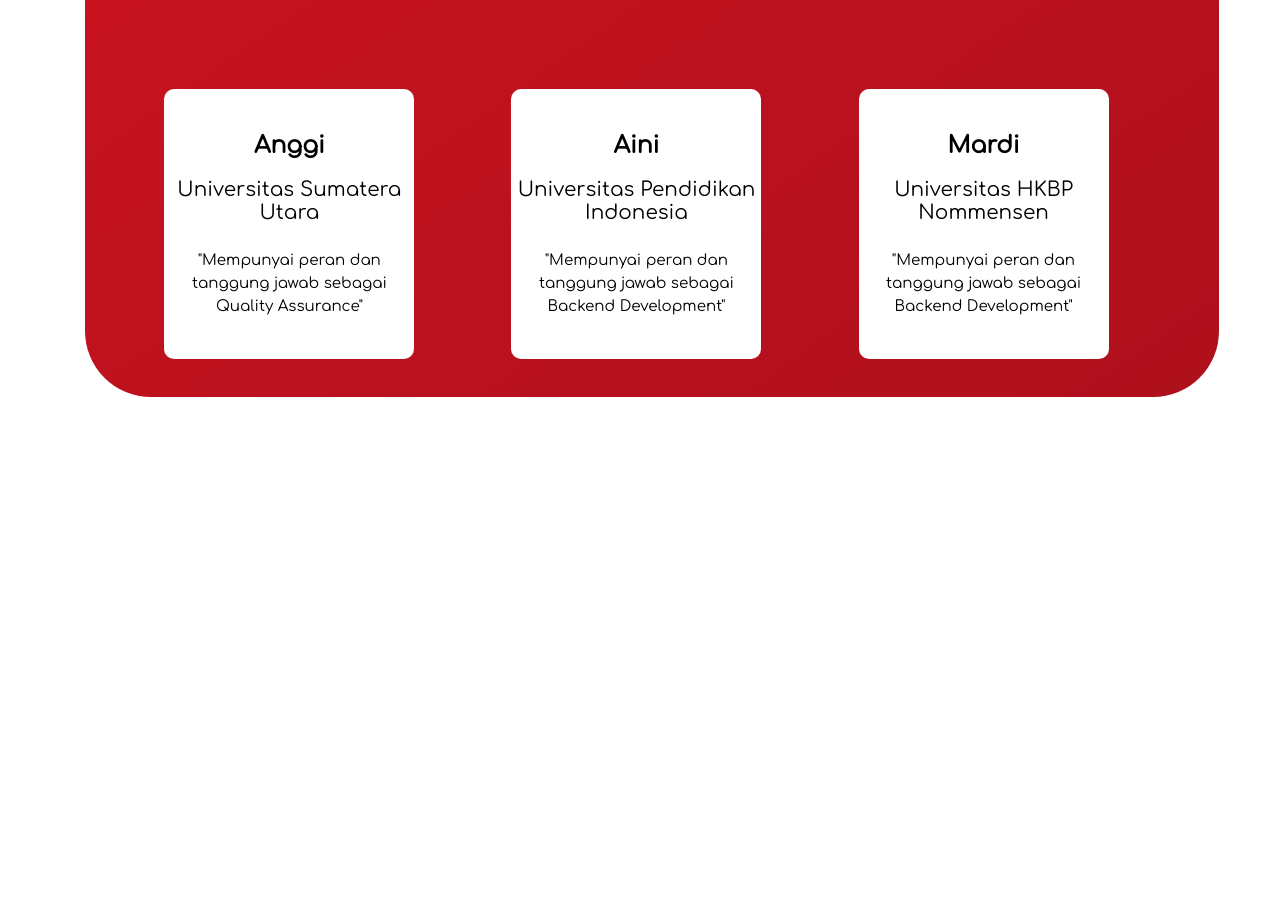
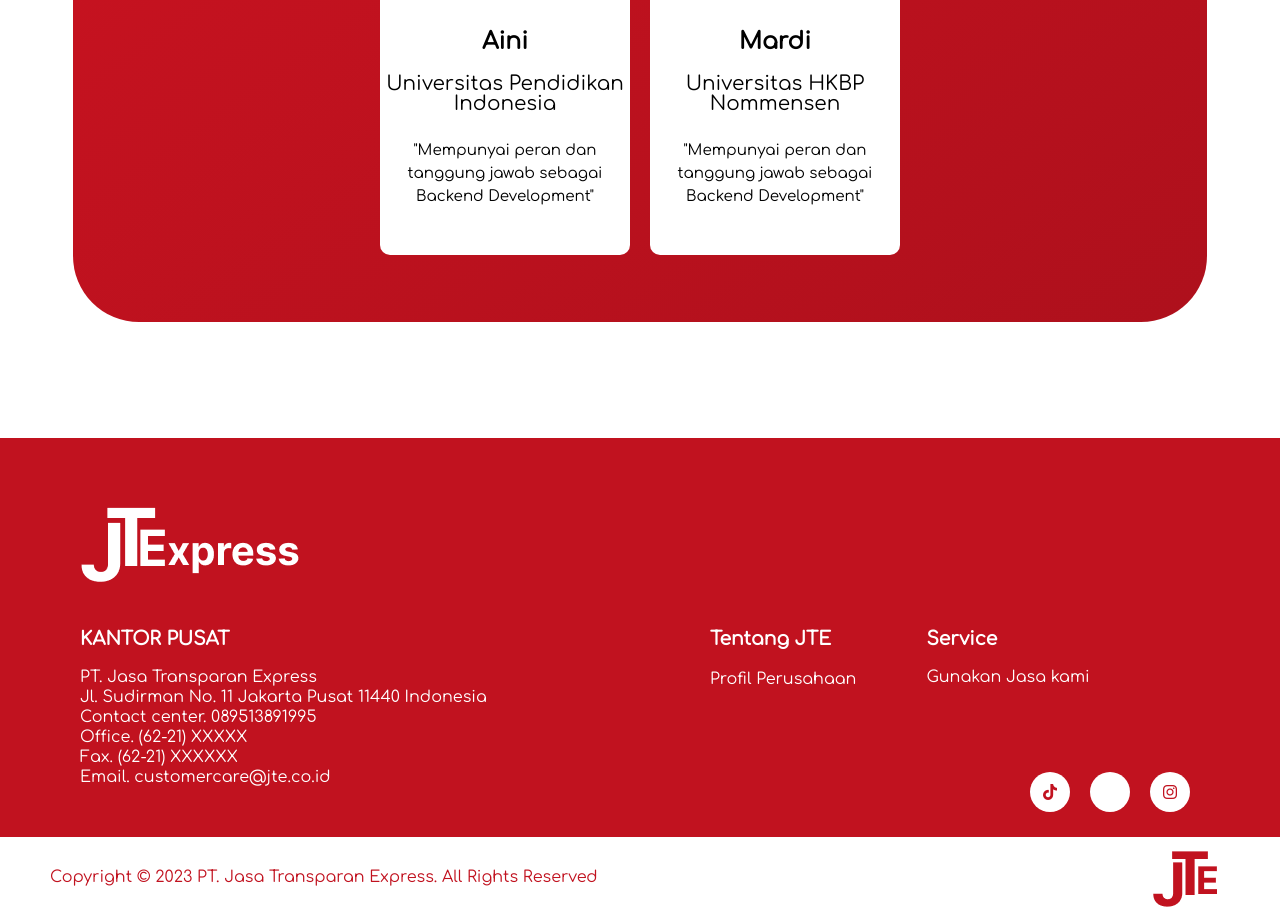
Before and after one commit to Kampus-Merdeka-Software-Engineering/FE-Jayapura-21, a plain HTML site: page about.html in a window 1280 px wide. Shown: the part 1403-2320 px from the top of the page. Before the commit the page ends 1800 px from the top, so only its background shows below. Drawn offline with Linux system fonts and the light colour scheme.

Commit message:
responsif tentang kami

```diff
--- a/CSS/about.css
+++ b/CSS/about.css
@@ -194,16 +194,23 @@ header nav ul:hover {
 
  /*about us*/
  .about-us{
+    display: flex;
     background: white;
     padding: 10px 10px 5px;
     font-size: 20px;
+    flex-direction: column;
+    gap: 10px;
+    justify-content: center;
+    align-items: center;
   }
 
   .about-us .sejarah{
     position: relative;
     top: 4cm;
-    left: 74px;
-    padding: 10px 110px 30px 110px;
+    align-items: center;
+    justify-content: center;
+    margin: auto;
+    padding: 40px;
     text-align: center;
     width: 90%;
     height: auto;
@@ -215,7 +222,6 @@ header nav ul:hover {
                 5px -5px 15px #f31727; */
   }
   .about-us .sejarah h1{
-    margin-top: 10px;
     font-size: 45px;
     text-align: center;
   }
@@ -231,7 +237,7 @@ header nav ul:hover {
   }
   .about-us .vm .visi{
     position: relative;
-    padding: 1cm 90px 40px 90px;
+    padding: 30px;
     text-align: center;
     margin: 0 50px 0 50px;
   }
@@ -243,19 +249,22 @@ header nav ul:hover {
 
   .about-us .vm .misi{
     padding: 2px 20px;
-    margin: 0 50px 0 50px;
-    padding: 0 110px 10px 90px;
+    margin: 0 50px;
+    padding: 30px;
   }
   .about-us .vm .misi h1{
     font-size: 45px;
     text-align: center;
   }
   .about-us .vm{
+    justify-content: center;
+    align-items: center;
     top: 5cm;
-    left: 75px;
+    margin: auto;
     width: 90%;
-    height: 12cm;
+    height: auto;
     position: relative;
+    margin-bottom: 30px;
     border-radius: 66px;
     background: linear-gradient(145deg, #f5e6e7, #cec2c2);
     /* box-shadow:  5px 5px 15px #a99fa0,
@@ -273,7 +282,7 @@ header nav ul:hover {
     margin-top: 25px;
     margin-bottom: 30px;
     top: 5cm;
-    left: 75px;
+    margin: auto;
     width: 90%;
     height: auto;
     justify-content: center;
@@ -291,10 +300,16 @@ header nav ul:hover {
   }
 
   .profile .cards {
-    margin: 7%;
+    display: flex;
+    flex-wrap: wrap;
+    align-items: center;
+    justify-content: center;
+    flex-direction: row;
+    gap: 20px;
+    padding: 30px;
   }
 
- .about-us .profile .cards {
+ /* .about-us .profile .cards {
     display: grid;
     grid-template-columns: repeat(auto-fit, minmax(270px, 1fr));
     margin-top: 5px;
@@ -302,7 +317,7 @@ header nav ul:hover {
     gap: 66px;
     justify-content: center;
     margin-bottom: 5px;
-  }
+  } */
   .about-us .profile .cards .card {
     width: 250px;
     height: 270px;
@@ -378,3 +393,94 @@ header nav ul:hover {
     top: 30%;
   }
 }
+
+ /*footer*/
+ .about {
+  background-color: #c1121f;
+  padding: 50px 80px;
+  position: relative;
+  margin-top: 300px;
+}
+
+.about h3 {
+  font-weight: bolder;
+  margin-top: 20px;
+}
+
+.footer-alamat {
+  display: flex;
+  flex-direction: row;
+  gap: 70px;
+  color: white;
+}
+
+.kantorPusat {
+  width: 50%;
+}
+
+.tentangJTE,
+
+P{
+  line-height: 20px;
+}
+
+.JteProf {
+  text-decoration: none; /* Menghilangkan underline */
+  color: #ffffff; /* Warna teks normal */
+  transition: color 0.3s ease; /* Transisi perubahan warna teks */
+}
+
+.JteProf:hover {
+  color: black; /* Warna teks saat hover */
+}
+
+.services {
+  width: 20%;
+}
+
+.sosmed ul{
+  float: right;
+  justify-content: space-between;
+  margin: -15px 10px 0;
+}
+
+.sosmed ul a{
+  display: grid;
+  width: 40px;
+  height: 40px;
+  background-color: white;
+  color: #c1121f;
+  border-radius: 50%;
+  text-decoration: none;
+  align-items: center;
+  justify-content: center;
+  z-index: 2;
+  }
+
+.sosmed a:hover{
+  color: #000;
+}
+
+.footer {
+  display: flex;
+  margin: 0px 50px;
+  justify-content: space-between;
+  align-items: center;
+}
+
+.footer p {
+  color: #c1121f;
+}
+
+@media (max-width: 600px) {
+  .footer p{
+    padding: 20px 0px;
+    font-size: 18px;
+  }
+}
+
+@media (max-width: 1000px) {
+  .footer-alamat {
+    flex-direction: column;
+  }
+}
--- a/about.html
+++ b/about.html
@@ -140,6 +140,43 @@
             </div>
         </div>
     </div>
+    <!--Footer (start)-->
+    <div class="about">
+        <img src="assets/Logo-JTExpress.png" alt="">
+        <div class="footer-alamat">
+            <div class="kantorPusat">
+                <h3>KANTOR PUSAT</h3>
+                <br>
+                <p>PT. Jasa Transparan Express</p>
+                <p>Jl. Sudirman No. 11 Jakarta Pusat 11440 Indonesia</p>
+                <p>Contact center. 089513891995</p>
+                <p>Office. (62-21) XXXXX</p>
+                <p>Fax. (62-21) XXXXXX</p>
+                <p>Email. customercare@jte.co.id</p>
+            </div>
+            <div class="tentangJTE">
+                <h3>Tentang JTE</h3>
+                <br>
+                <a class="JteProf" href="about.html"><p>Profil Perusahaan</p></a>
+            </div>
+            <div class="services">
+                <h3>Service</h3>
+                <br>
+                <a class="JteProf" href="input.html"><p>Gunakan Jasa kami</p></a>
+            </div>
+        </div>
+
+        <div class="sosmed">
+            <ul><a class="instagram" href="https://instagram.com/jntexpressid?igshid=MWZjMTM2ODFkZg=="><i class="fa-brands fa-instagram" ></i></a></ul>
+            <ul><a class="twitter" href="https://x.com/jntexpressid?t=BdwNem2nMUGWwSMB_shDXg&s=09"><i class="fa-brands fa-x-twitter"></i></a></ul>
+            <ul><a class="tiktok" href="https://www.tiktok.com/@jntexpressid?_t=8g712Esu9Oq&_r=1"><i class="fa-brands fa-tiktok"></i></a></ul>
+        </div>
+    </div>
+    <div class="footer">
+        <p>Copyright © 2023 PT. Jasa Transparan Express. All Rights Reserved</p>
+        <img src="assets/Logo-JTE.png" alt="">
+    </div>
+    <!--Footer (Finish)-->
     <script src="JS/script.js">
     </script>
 </body>
```
